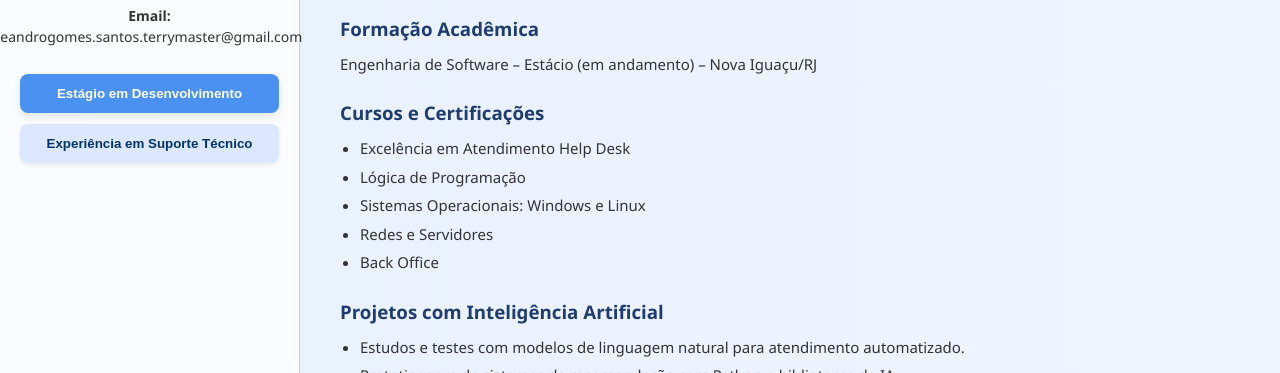
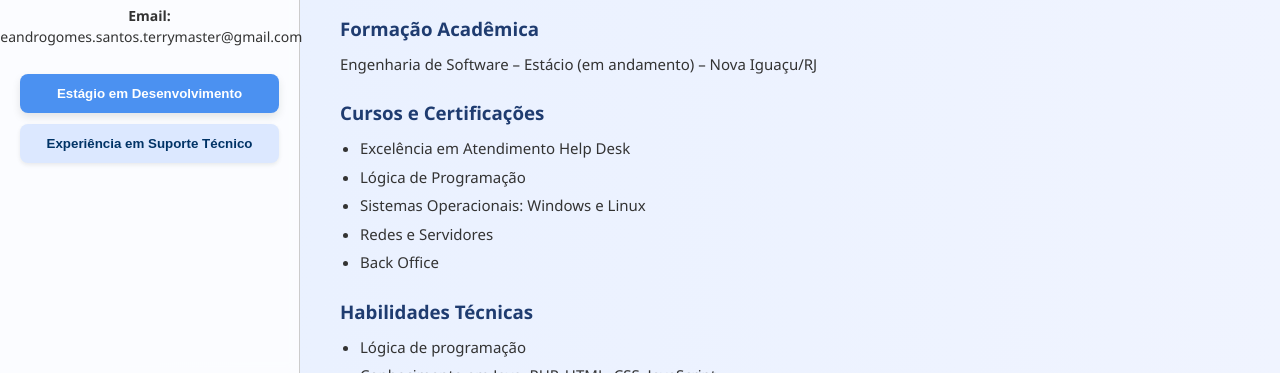
Before and after one commit to LeoTerryMaster/emprego, a plain HTML site: page index.html in a window 1280 px wide. Shown: the part 427-800 px from the top of the page. Drawn offline with Linux system fonts and the light colour scheme.

Commit message:
atualziando o index.html

```diff
--- a/index.html
+++ b/index.html
@@ -65,11 +65,6 @@
         <li>Back Office</li>
       </ul>
 
-      <h3>Projetos com Inteligência Artificial</h3>
-      <ul>
-        <li>Estudos e testes com modelos de linguagem natural para atendimento automatizado.</li>
-        <li>Prototipagem de sistemas de recomendação com Python e bibliotecas de IA.</li>
-      </ul>
 
       <h3>Habilidades Técnicas</h3>
       <ul>
@@ -130,11 +125,6 @@
         <li>Back Office</li>
       </ul>
 
-      <h3>Projetos com Inteligência Artificial</h3>
-      <ul>
-        <li>Estudos e testes com modelos de linguagem natural para atendimento automatizado.</li>
-        <li>Prototipagem de sistemas de recomendação com Python e bibliotecas de IA.</li>
-      </ul>
 
       <h3>Habilidades Técnicas</h3>
       <ul>
```
